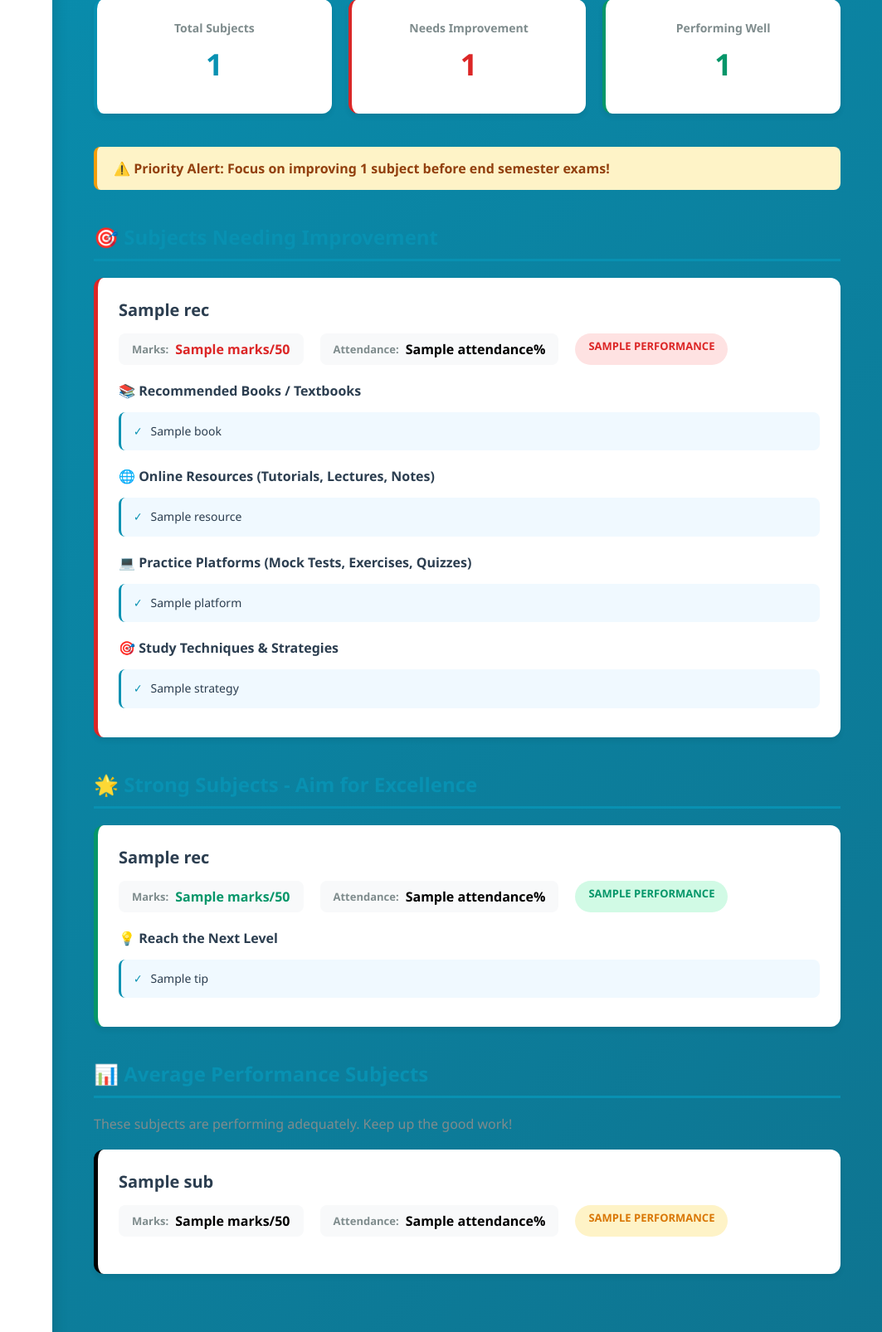
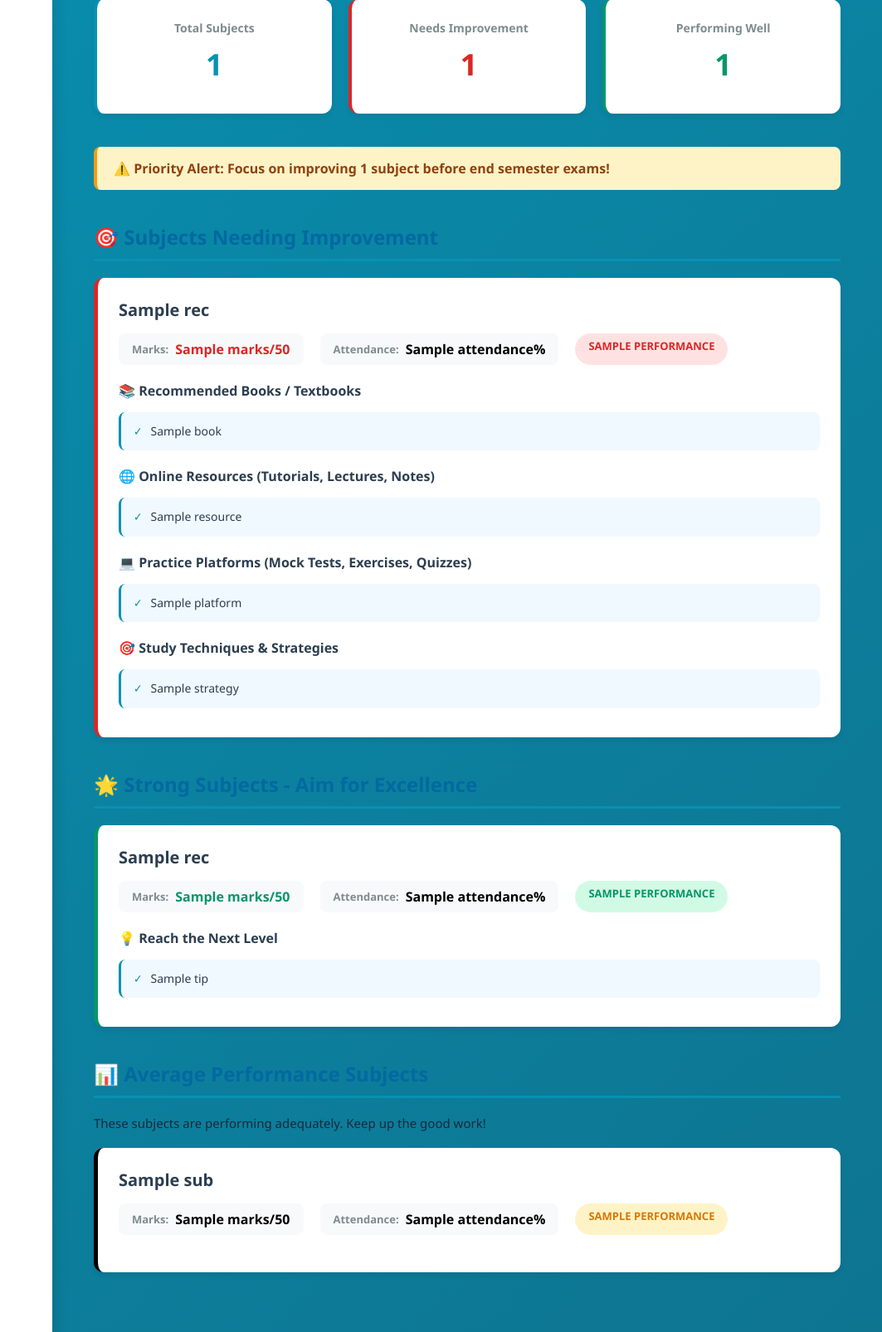
Before and after one commit to VaishnaviBabu17/student_recommendation, a Django app: template templates/student_recommendation.html in a window 1280 px wide. Shown: the part 341-1947 px from the top of the page at 83% size, without its empty margins (217-1280 px from the left). Run offline with Django 5.2, Linux system fonts and the light colour scheme; the template is opened without the code that fills it: most values are stand-ins (such as "Sample title", 1, 10 or a date in 2020).

Commit message:
Improve text contrast on recommendation page

```diff
--- a/templates/student_recommendation.html
+++ b/templates/student_recommendation.html
@@ -60,10 +60,11 @@
 
     .section-title {
         font-size: 24px;
-        color: #0891b2;
+        color: #0369a1;
         margin: 40px 0 20px 0;
         padding-bottom: 10px;
         border-bottom: 3px solid #0891b2;
+        font-weight: 700;
     }
 
     .subject-card {
@@ -229,6 +230,13 @@
         transform: translateY(-2px);
         box-shadow: 0 5px 15px rgba(8, 145, 178, 0.4);
     }
+
+    .section-description {
+        color: #1e293b;
+        margin-bottom: 20px;
+        font-size: 15px;
+        font-weight: 500;
+    }
 </style>
 
 <div class="recommendation-container">
@@ -340,7 +348,7 @@
 
         {% if average_subjects %}
         <h2 class="section-title">📊 Average Performance Subjects</h2>
-        <p style="color: #7f8c8d; margin-bottom: 20px;">These subjects are performing adequately. Keep up the good work!</p>
+        <p class="section-description">These subjects are performing adequately. Keep up the good work!</p>
         {% for sub in average_subjects %}
             <div class="subject-card {{ sub.status }}">
                 <div class="subject-header">
```
